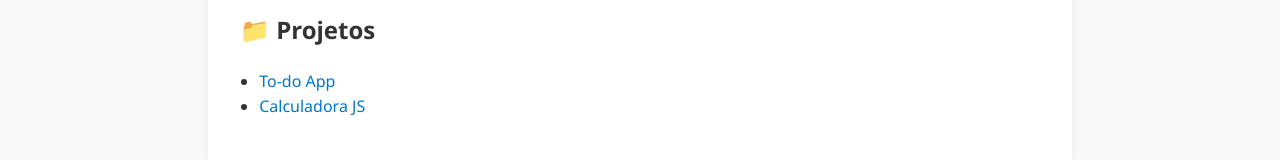
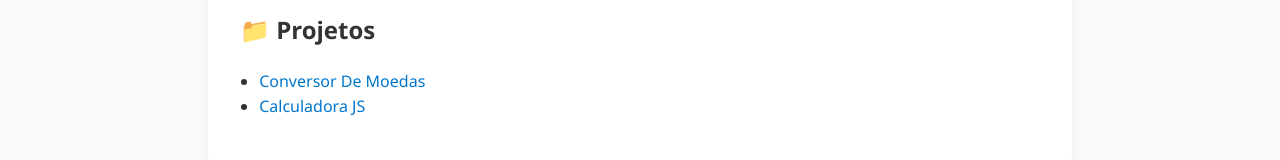
Before and after one commit to CostaCodesFullStack/CostaCodesFullStack.github.io, a plain HTML site: page index.html in a window 1280 px wide. Shown: the part 839-999 px from the top of the page. Drawn offline with Linux system fonts and the light colour scheme.

Commit message:
Update index.html

```diff
--- a/index.html
+++ b/index.html
@@ -38,7 +38,7 @@
     <section>
         <h2>📁 Projetos</h2>
         <ul>
-            <li><a href="">To-do App</a></li>
+            <li><a href="https://costacodesfullstack.github.io/conversor-moedas">Conversor De Moedas</a></li>
             <li><a href="https://costacodesfullstack.github.io/Calculadora-Online">Calculadora JS</a></li>
         </ul>
     </section>
```
